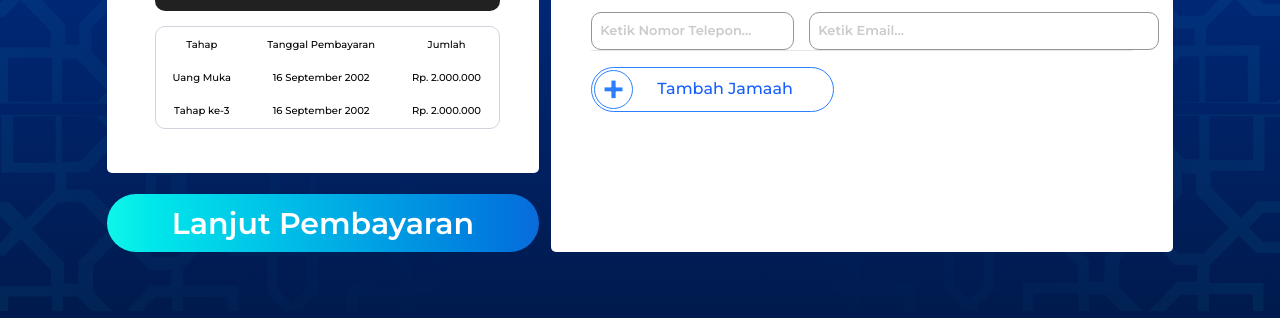
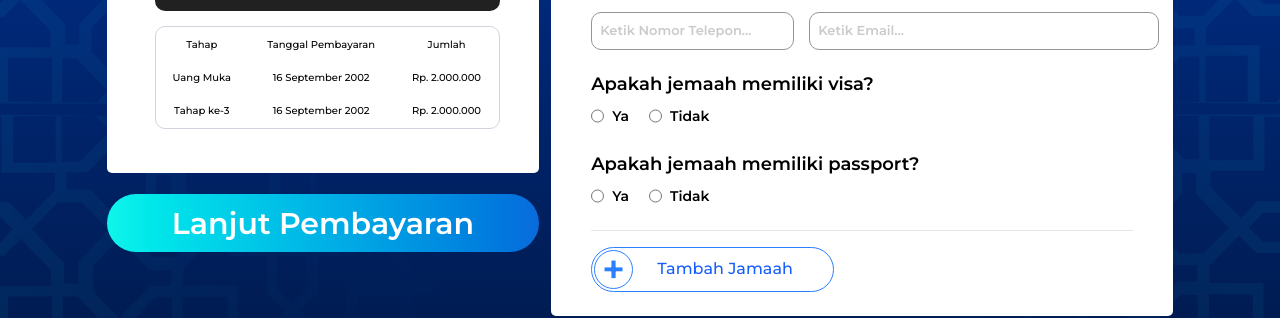
Before and after one commit to fikriymnn/Umroh-Hub-usr, a React app: page /PaymentData in a window 1280 px wide. Shown: the part 489-807 px from the top of the page. Built offline with nearby package versions, Linux system fonts and the light colour scheme; no server answers; the HTML template or start-up script is replaced by a standard one.

Commit message:
revsi [payment data pake visa sama passport

```diff
--- a/src/pages/Payment/PaymentData.tsx
+++ b/src/pages/Payment/PaymentData.tsx
@@ -5,6 +5,7 @@ import profileIcon from "../../../src/assets/icons/iconamoon_profile-circle-fill
 import payTypeIcon from '../../assets/icons/Vector.svg'
 import useProfile from '../../hooks/user/useProfile'
 import useOrder from '../../hooks/order/useOrder'
+import { useState } from 'react'
 
 function PaymentData() {
     const { user } = useProfile();
@@ -16,6 +17,8 @@ function PaymentData() {
         handleRemoveJamaah
     } = useOrder();
 
+    const [haveVisa, setVisa] = useState<string>("");
+    const [havePassport, setPassport] = useState<string>("");
     return (
         <DefaultLayout>
             <div className='w-full min-h-screen pt-[200px] flex flex-col items-center space-y-[34px] background-div'>
@@ -212,6 +215,118 @@ function PaymentData() {
                                     </div>
 
                                 </div> */}
+                                 <div className="flex flex-col mt-[20px] space-y-[13px] mb-6">
+                                    <label className="block text-lg font-semibold mb-2">Apakah jemaah memiliki visa?</label>
+                                    <div className={`flex space-x-5
+
+                                        `}>
+
+                                        <div className="flex space-x-2">
+
+                                            <input
+                                              type='radio'
+                                              name='visa'
+                                              value="Ya"
+                                              onClick={() => setVisa("Ya")}
+                                              className="cursor-pointer"
+                                            />
+                                             <label className='text-sm font-semibold'>Ya</label>
+                                        </div>
+                                        <div className="flex space-x-2">
+                                            <input
+                                              type='radio'
+                                              name='visa'
+                                              value="Tidak"
+                                               onClick={() => setVisa("Tidak")}
+                                              className="cursor-pointer"
+                                            />
+                                            <label className="text-sm font-semibold">Tidak</label>
+                                        </div>
+
+
+                                    </div>
+                                    {haveVisa === "Ya" && (
+                                      <div className="flex space-x-2 border-[1px] border-[#959595] rounded-[10px] p-2 w-[300px]">
+                                            <div className="relative">
+                                                <input
+                                                    id="fileUpload"
+                                                    type="file"
+                                                    name='visa file'
+                                                    onChange={(e) => handleChange(e, index)}
+                                                    className="absolute inset-0 w-full h-full opacity-0 cursor-pointer"
+                                                />
+                                                <label
+                                                    htmlFor="fileUpload"
+                                                    className="inline-block whitespace-nowrap bg-[#D9D9D9] text-sm font-semibold py-2 px-4 rounded-md hover:bg-gray-300 cursor-pointer"
+                                            >
+                                                    Pilih File Visa
+                                                </label>
+                                            </div>
+                                            <p className="text-sm w-[80%] mt-2 text-gray-600 overflow-hidden">nama file visa</p>
+                                        </div>
+                                    )}
+                                    {haveVisa === "Tidak" && (
+                                      <div className="text-sm text-red-500">
+                                        <p>*Jika tidak punya maka akan dibuatkan oleh Mitra</p>
+                                      </div>
+                                    )}
+                                </div>
+                                <div className="flex flex-col mt-[20px] space-y-[13px] mb-6">
+                                    <label className="block text-lg font-semibold mb-2">Apakah jemaah memiliki passport?</label>
+                                    <div className={`flex space-x-5
+
+                                        `}>
+
+                                        <div className="flex space-x-2">
+
+                                            <input
+                                              type='radio'
+                                              name='passport'
+                                              value="Ya"
+                                              onClick={() => setPassport("Ya")}
+                                              className="cursor-pointer"
+                                            />
+                                             <label className='text-sm font-semibold'>Ya</label>
+                                        </div>
+                                        <div className="flex space-x-2">
+                                            <input
+                                              type='radio'
+                                              name='passport'
+                                              value="Tidak"
+                                               onClick={() => setPassport("Tidak")}
+                                              className="cursor-pointer"
+                                            />
+                                            <label className="text-sm font-semibold">Tidak</label>
+                                        </div>
+
+
+                                    </div>
+                                    {havePassport === "Ya" && (
+                                      <div className="flex space-x-2 border-[1px] border-[#959595] rounded-[10px] p-2 w-[400px]">
+                                            <div className="relative">
+                                                <input
+                                                    id="fileUpload"
+                                                    type="file"
+                                                    name='passport file'
+                                                    onChange={(e) => handleChange(e, index)}
+                                                    className="absolute inset-0 w-full h-full opacity-0 cursor-pointer"
+                                                />
+                                                <label
+                                                    htmlFor="fileUpload"
+                                                    className="inline-block whitespace-nowrap bg-[#D9D9D9] text-sm font-semibold py-2 px-4 rounded-md hover:bg-gray-300 cursor-pointer"
+                                            >
+                                                    Pilih File Passport
+                                                </label>
+                                            </div>
+                                            <p className="text-sm w-full mt-2 text-gray-600 overflow-hidden">nama file Passport</p>
+                                        </div>
+                                    )}
+                                    {havePassport === "Tidak" && (
+                                      <div className="text-sm text-red-500">
+                                        <p>*Jika tidak punya maka akan dibuatkan oleh Mitra</p>
+                                      </div>
+                                    )}
+                                </div>
                             </div>
                         ))}
                         <button
```
